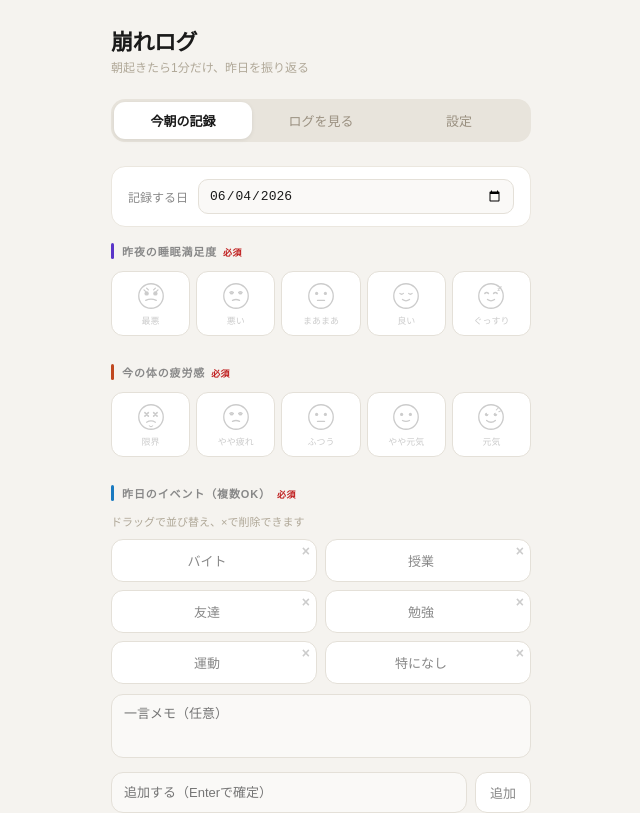
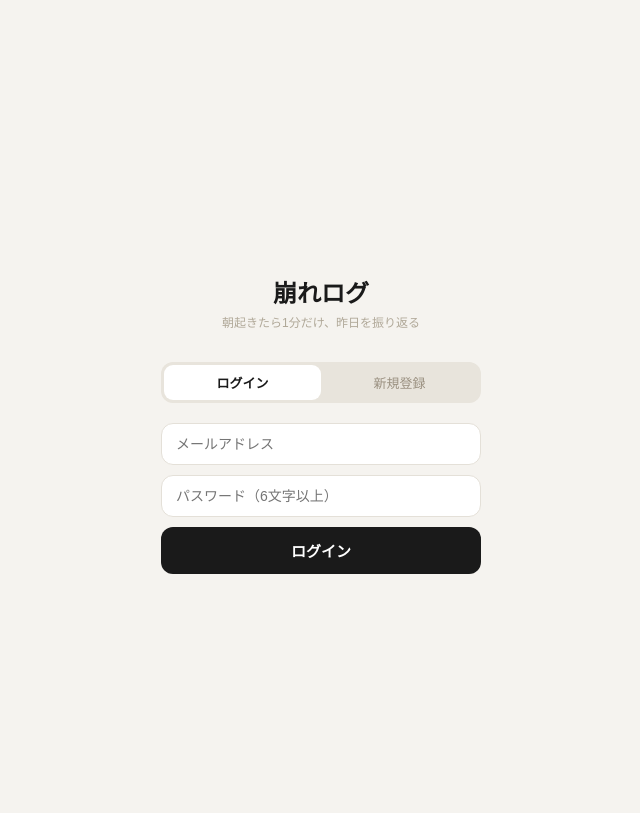
Before and after one commit to c291609n/kuzure-log, a React (Vite) app: page / in a window 1280 px wide. Shown: the top 813 px of the page, without its empty margins (319-959 px from the left). Built offline with nearby package versions, Linux system fonts and the light colour scheme.

Commit message:
add supabase auth

```diff
--- a/package.json
+++ b/package.json
@@ -10,6 +10,7 @@
     "preview": "vite preview"
   },
   "dependencies": {
+    "@supabase/supabase-js": "^2.107.0",
     "react": "^19.2.6",
     "react-dom": "^19.2.6"
   },
--- a/src/App.jsx
+++ b/src/App.jsx
@@ -1,4 +1,5 @@
 import { useState, useEffect, useRef } from "react";
+import { supabase } from "./supabase";
 
 const STORAGE_KEY = "kuzure_logs_v5";
 const RECOVERY_ORDER_KEY = "kuzure_recovery_order";
@@ -235,15 +236,49 @@ export default function App() {
   const [showOptional, setShowOptional] = useState(false);
   const [confirmDelete, setConfirmDelete] = useState(null);
   const [editingLog, setEditingLog] = useState(null); // the log entry being edited // { label, onConfirm }
+  const [user, setUser] = useState(null);
+  const [authLoading, setAuthLoading] = useState(true);
+  const [authMode, setAuthMode] = useState("login"); // "login" | "signup"
+  const [email, setEmail] = useState("");
+  const [password, setPassword] = useState("");
+  const [authError, setAuthError] = useState("");
 
   useEffect(() => {
+    // Check auth state
+    supabase.auth.getSession().then(({ data: { session } }) => {
+      setUser(session?.user ?? null);
+      setAuthLoading(false);
+      if (session?.user) loadUserData(session.user.id);
+    });
+    const { data: { subscription } } = supabase.auth.onAuthStateChange((_event, session) => {
+      setUser(session?.user ?? null);
+      if (session?.user) loadUserData(session.user.id);
+    });
+    return () => subscription.unsubscribe();
+  }, []);
+
+  const loadUserData = async (userId) => {
     try {
-      const raw = localStorage.getItem(STORAGE_KEY);
-      if (raw) {
-        const parsed = JSON.parse(raw);
-        setLogs(parsed);
-        if (parsed.length > 0 && parsed[0].date === todayStr()) setAlreadyLogged(true);
+      // Load logs from Supabase
+      const { data: logsData } = await supabase
+        .from("logs")
+        .select("*")
+        .eq("user_id", userId)
+        .order("date", { ascending: false });
+      if (logsData) {
+        const mapped = logsData.map(l => ({
+          date: l.date, sleep: l.sleep, fatigue: l.fatigue,
+          events: l.events || [], kuzure: l.kuzure,
+          actions: l.actions || [], motives: l.motives || [],
+          memo: l.memo || "", recovery: l.recovery || [],
+          isPeriod: l.is_period, eventMemo: l.event_memo || "",
+          id: l.id,
+        }));
+        setLogs(mapped);
+        if (mapped.length > 0 && mapped[0].date === todayStr()) setAlreadyLogged(true);
       }
+      // Load settings from localStorage
+      try {
         const orderRaw = localStorage.getItem(RECOVERY_ORDER_KEY);
         if (orderRaw) setRecoveryItems(JSON.parse(orderRaw));
         const evOrderRaw = localStorage.getItem(EVENTS_ORDER_KEY);
@@ -261,7 +296,8 @@ export default function App() {
           setPeriodDates(pd.dates || []);
         }
       } catch {}
-  }, []);
+    } catch (e) { console.error(e); }
+  };
 
   useEffect(() => {
     try { localStorage.setItem(RECOVERY_ORDER_KEY, JSON.stringify(recoveryItems)); } catch {}
@@ -284,7 +320,11 @@ export default function App() {
   }, [motiveItems]);
 
   const todayStr = () => { const d = new Date(); return `${d.getFullYear()}/${d.getMonth()+1}/${d.getDate()}`; };
-  const saveLogs = (nl) => { setLogs(nl); try { localStorage.setItem(STORAGE_KEY, JSON.stringify(nl)); } catch {} };
+  const saveLogs = async (nl) => {
+    setLogs(nl);
+    // Also save to localStorage as backup
+    try { localStorage.setItem(STORAGE_KEY, JSON.stringify(nl)); } catch {}
+  };
   const toggleEvent = (ev) => {
     if (ev === "特になし") { setEvents(["特になし"]); return; }
     setEvents((p) => { const w = p.filter((e) => e !== "特になし"); return w.includes(ev) ? w.filter((e) => e !== ev) : [...w, ev]; });
@@ -319,11 +359,29 @@ export default function App() {
   };
   const toggleMulti = (arr, setArr, val) => setArr((p) => p.includes(val) ? p.filter((v) => v !== val) : [...p, val]);
 
-  const handleSave = () => {
+  const handleSave = async () => {
     if (!sleep || !fatigue || events.length === 0 || kuzure === null) { alert("全項目を選んでください"); return; }
     const dateToSave = selectedDate || todayStr();
     const entry = { date: dateToSave, sleep, fatigue, events, kuzure, actions, motives, memo, otherEvent, recovery, isPeriod: trackPeriod ? isPeriod : null, eventMemo };
     if (trackPeriod && isPeriod) setPeriodDates((p) => p.includes(dateToSave) ? p : [...p, dateToSave]);
+
+    // Save to Supabase if logged in
+    if (user) {
+      const dbEntry = {
+        user_id: user.id, date: dateToSave, sleep, fatigue,
+        events, kuzure, actions, motives, memo,
+        recovery, is_period: trackPeriod ? isPeriod : null, event_memo: eventMemo,
+      };
+      const existingLog = logs.find(l => l.date === dateToSave);
+      if (existingLog?.id) {
+        await supabase.from("logs").update(dbEntry).eq("id", existingLog.id);
+      } else {
+        await supabase.from("logs").insert(dbEntry);
+      }
+      // Reload logs
+      await loadUserData(user.id);
+    }
+
     const newLogs = [entry, ...logs.filter(l => l.date !== dateToSave)];
     newLogs.sort((a, b) => new Date(b.date.replace(/\//g,"-")) - new Date(a.date.replace(/\//g,"-")));
     saveLogs(newLogs);
@@ -612,9 +670,67 @@ MRTQ: 精神×緊張緩和×群×静
     });
   };
 
+  // Auth handlers
+  const handleAuth = async () => {
+    setAuthError("");
+    if (authMode === "signup") {
+      const { error } = await supabase.auth.signUp({ email, password });
+      if (error) setAuthError(error.message);
+    } else {
+      const { error } = await supabase.auth.signInWithPassword({ email, password });
+      if (error) setAuthError("メールアドレスかパスワードが違います");
+    }
+  };
+
+  const handleLogout = async () => {
+    await supabase.auth.signOut();
+    setUser(null);
+    setLogs([]);
+    setAlreadyLogged(false);
+  };
+
+  if (authLoading) return (
+    <div style={{ ...S.wrap, display: "flex", alignItems: "center", justifyContent: "center", minHeight: "100vh" }}>
+      <p style={{ color: "#aaa", fontSize: 14 }}>読み込み中...</p>
+    </div>
+  );
+
+  if (!user) return (
+    <div style={{ ...S.wrap, display: "flex", flexDirection: "column", alignItems: "center", justifyContent: "center", minHeight: "100vh" }}>
+      <p style={{ fontSize: 24, fontWeight: 800, color: "#1a1a1a", margin: "0 0 4px" }}>崩れログ</p>
+      <p style={{ fontSize: 12, color: "#b0a898", margin: "0 0 32px" }}>朝起きたら1分だけ、昨日を振り返る</p>
+
+      <div style={{ width: "100%", maxWidth: 320 }}>
+        <div style={{ display: "flex", background: "#e8e4dc", borderRadius: 12, padding: 3, marginBottom: 20 }}>
+          <button onClick={() => setAuthMode("login")} style={{ flex: 1, padding: "8px 0", fontSize: 13, fontWeight: authMode === "login" ? 700 : 400, border: "none", borderRadius: 9, background: authMode === "login" ? "#fff" : "transparent", color: authMode === "login" ? "#1a1a1a" : "#9a9080", cursor: "pointer" }}>ログイン</button>
+          <button onClick={() => setAuthMode("signup")} style={{ flex: 1, padding: "8px 0", fontSize: 13, fontWeight: authMode === "signup" ? 700 : 400, border: "none", borderRadius: 9, background: authMode === "signup" ? "#fff" : "transparent", color: authMode === "signup" ? "#1a1a1a" : "#9a9080", cursor: "pointer" }}>新規登録</button>
+        </div>
+
+        <input
+          type="email" placeholder="メールアドレス" value={email}
+          onChange={(e) => setEmail(e.target.value)}
+          style={{ width: "100%", boxSizing: "border-box", padding: "12px 14px", fontSize: 14, border: "1.5px solid #e4e0d8", borderRadius: 12, background: "#fff", color: "#1a1a1a", outline: "none", marginBottom: 10 }}
+        />
+        <input
+          type="password" placeholder="パスワード（6文字以上）" value={password}
+          onChange={(e) => setPassword(e.target.value)}
+          onKeyDown={(e) => { if (e.key === "Enter") handleAuth(); }}
+          style={{ width: "100%", boxSizing: "border-box", padding: "12px 14px", fontSize: 14, border: "1.5px solid #e4e0d8", borderRadius: 12, background: "#fff", color: "#1a1a1a", outline: "none", marginBottom: 10 }}
+        />
+        {authError && <p style={{ fontSize: 12, color: "#c02020", margin: "0 0 10px" }}>{authError}</p>}
+        <button onClick={handleAuth} style={{ width: "100%", padding: "13px", fontSize: 15, fontWeight: 700, border: "none", borderRadius: 12, background: "#1a1a1a", color: "#fff", cursor: "pointer" }}>
+          {authMode === "login" ? "ログイン" : "アカウントを作成"}
+        </button>
+      </div>
+    </div>
+  );
+
   return (
     <div style={S.wrap}>
+      <div style={{ display: "flex", justifyContent: "space-between", alignItems: "flex-start", marginBottom: 2 }}>
         <p style={S.heading}>崩れログ</p>
+        <button onClick={handleLogout} style={{ fontSize: 11, color: "#aaa", background: "none", border: "1px solid #e4e0d8", borderRadius: 99, padding: "4px 12px", cursor: "pointer", marginTop: 4 }}>ログアウト</button>
+      </div>
       <p style={S.sub}>朝起きたら1分だけ、昨日を振り返る</p>
 
       <div style={S.tabs}>
--- /dev/null
+++ b/src/supabase.js
@@ -0,0 +1,6 @@
+import { createClient } from '@supabase/supabase-js'
+
+const SUPABASE_URL = 'https://cybzsefzvkqanwkwghqs.supabase.co'
+const SUPABASE_KEY = 'sb_publishable_a_cAz3Zrlsr0EMJH9Wr_zQ_tZYKJn8w'
+
+export const supabase = createClient(SUPABASE_URL, SUPABASE_KEY)
```
Also changed, not shown: 1 other file (tests, documents, lock files or other folders). Lines whose indentation alone changed are shown as unchanged.
